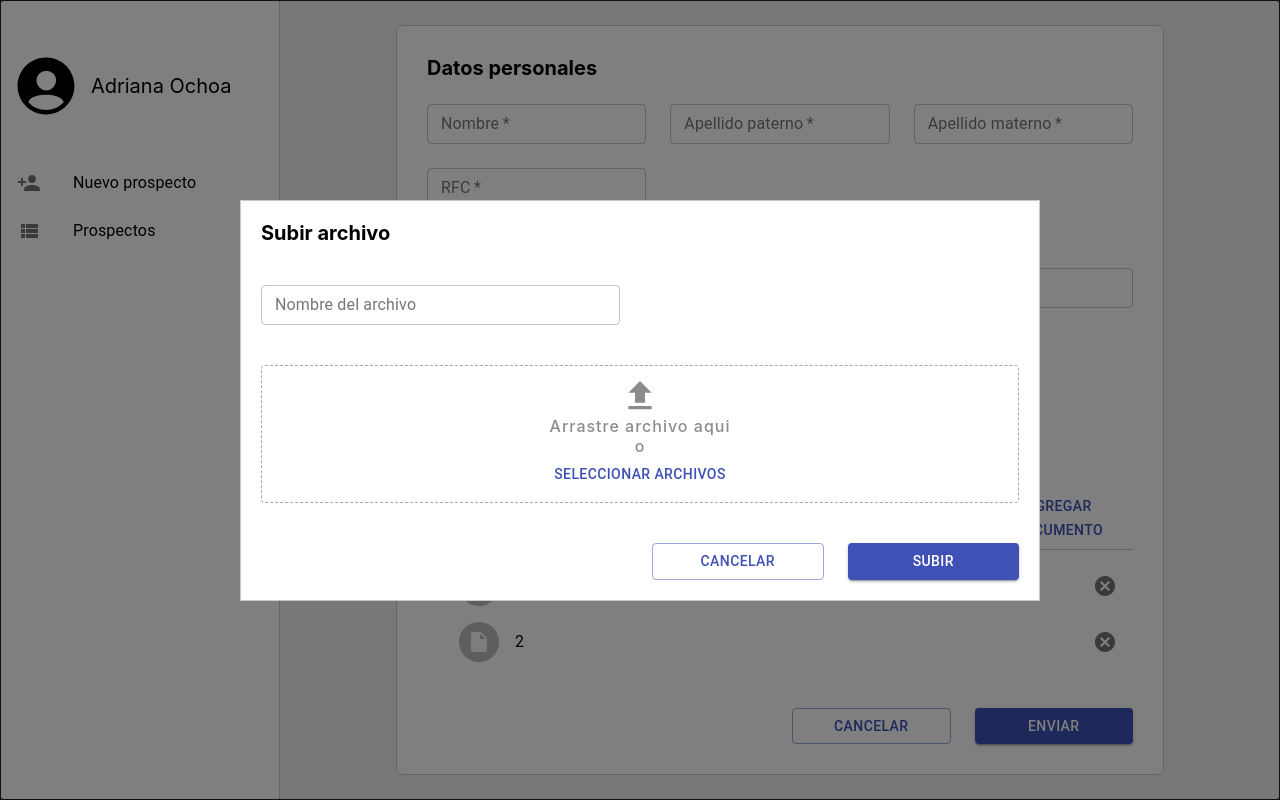
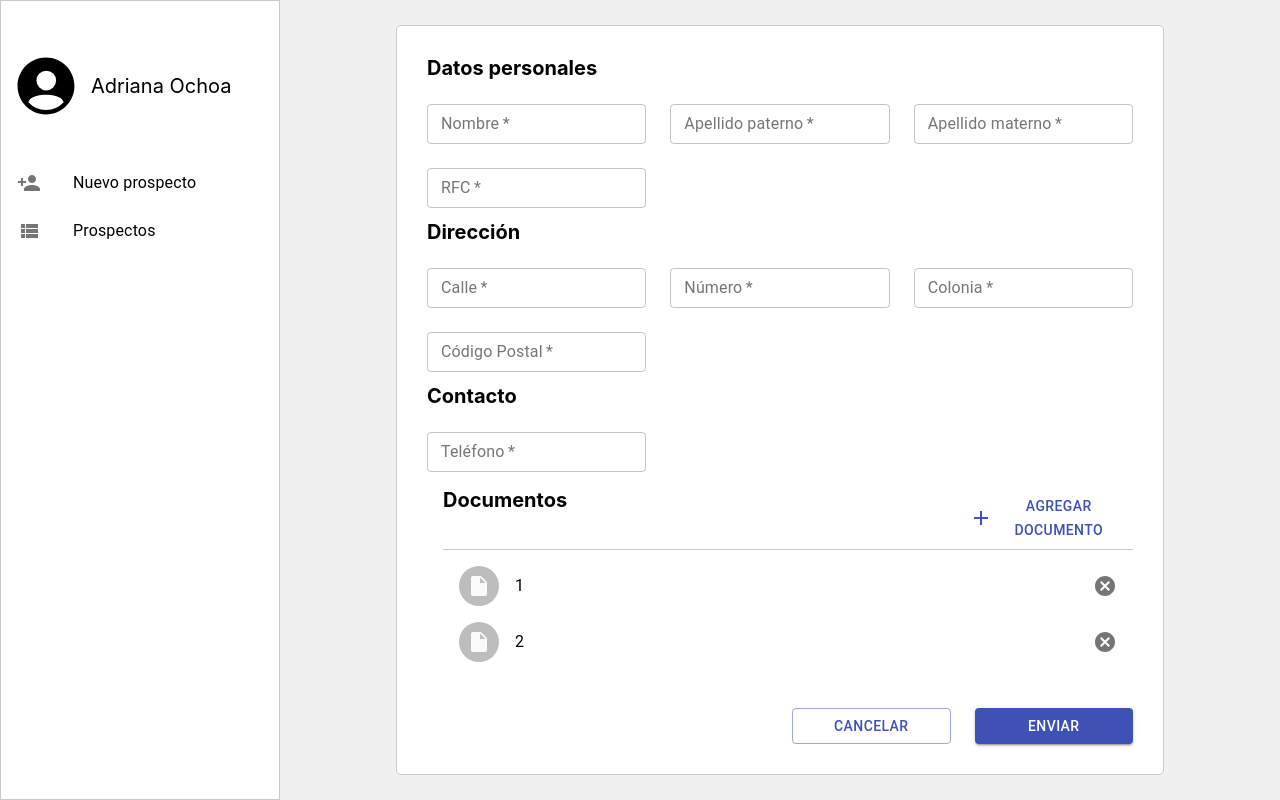
Before and after one commit to Suz8a/prospectos-front-end, a React (Create React App) app: page /prospects/new in a window 1280 px wide. Built offline with nearby package versions, Linux system fonts and the light colour scheme.

Commit message:
close/open modal

```diff
--- a/src/components/form-section-items-list/index.tsx
+++ b/src/components/form-section-items-list/index.tsx
@@ -15,7 +15,6 @@ import Button from "@material-ui/core/Button";
 import InsertDriveFileIcon from "@material-ui/icons/InsertDriveFile";
 import FormSectionContainer from "../../elements/form-section-container";
 import CancelIcon from "@material-ui/icons/Cancel";
-import FileUploader from "../../modules/file-uploader";
 
 type FormSectionItemsListProps = {
   buttonText: string;
@@ -36,7 +35,6 @@ function FormSectionItemsList({
 }: FormSectionItemsListProps) {
   return (
     <FormSectionContainer padding={padding}>
-      <FileUploader onClickSubir={() => {}} onClickCancelar={() => {}} />
       <Grid container>
         <Grid item xs={9}>
           <Title text="Documentos" />
--- a/src/modules/file-uploader/index.tsx
+++ b/src/modules/file-uploader/index.tsx
@@ -10,9 +10,14 @@ import DropFileZone, { FileType } from "../../components/drop-file-area";
 type FileUploaderProps = {
   onClickSubir: () => void;
   onClickCancelar: () => void;
+  open: boolean;
 };
 
-function FileUploader({ onClickSubir, onClickCancelar }: FileUploaderProps) {
+function FileUploader({
+  onClickSubir,
+  onClickCancelar,
+  open,
+}: FileUploaderProps) {
   const [name, setName] = useState("");
   const [items, setItems] = useState<FileType[]>([]);
 
@@ -22,21 +27,18 @@ function FileUploader({ onClickSubir, onClickCancelar }: FileUploaderProps) {
     setName(e.target.value);
   }
   function onDelete(index: number) {
-    console.log(index);
     const newItems = [...items];
     newItems.splice(index, 1);
     setItems(newItems);
-    console.log(items);
   }
 
   function onSetItems(items: FileType[]) {
     setItems(items);
-    console.log(items);
   }
 
   return (
     <Modal
-      open={true}
+      open={open}
       onClose={() => {}}
       aria-labelledby="simple-modal-title"
       aria-describedby="simple-modal-description"
--- a/src/modules/prospect-form/index.tsx
+++ b/src/modules/prospect-form/index.tsx
@@ -11,8 +11,10 @@ import { useState } from "react";
 import FormSectionItemsList from "../../components/form-section-items-list";
 import AddIcon from "@material-ui/icons/Add";
 import { Button, Grid } from "@material-ui/core";
+import FileUploader from "../../modules/file-uploader";
 
 function ProspectForm() {
+  const [openModal, setOpenModal] = useState(false);
   const [formData, setFormData] = useState<prospectData>({
     nombre: "",
     primerApellido: "",
@@ -46,11 +48,20 @@ function ProspectForm() {
   }
 
   function onAgregarDocumento() {
-    console.log("agregar documento");
+    setOpenModal(true);
+  }
+
+  function closeModal() {
+    setOpenModal(false);
   }
 
   return (
     <Card width="80%" height="80%" padding="30px" borderRadius="5px">
+      <FileUploader
+        open={openModal}
+        onClickSubir={() => {}}
+        onClickCancelar={closeModal}
+      />
       <FormSection
         currentValues={formData}
         title="Datos personales"
```
